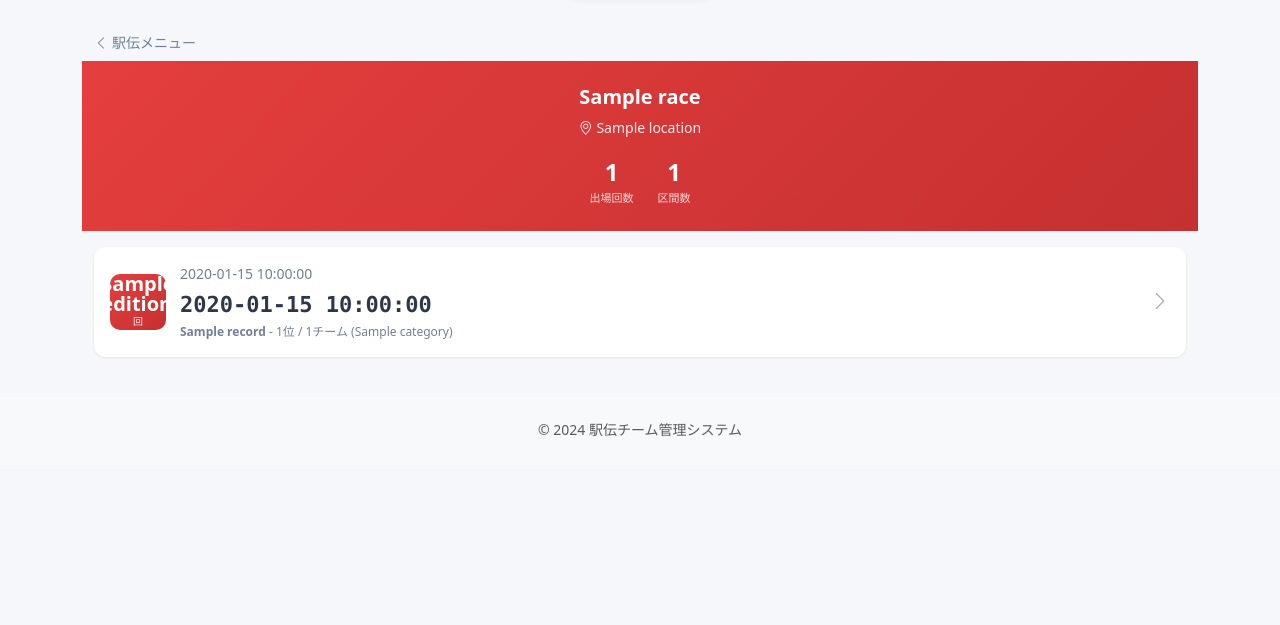
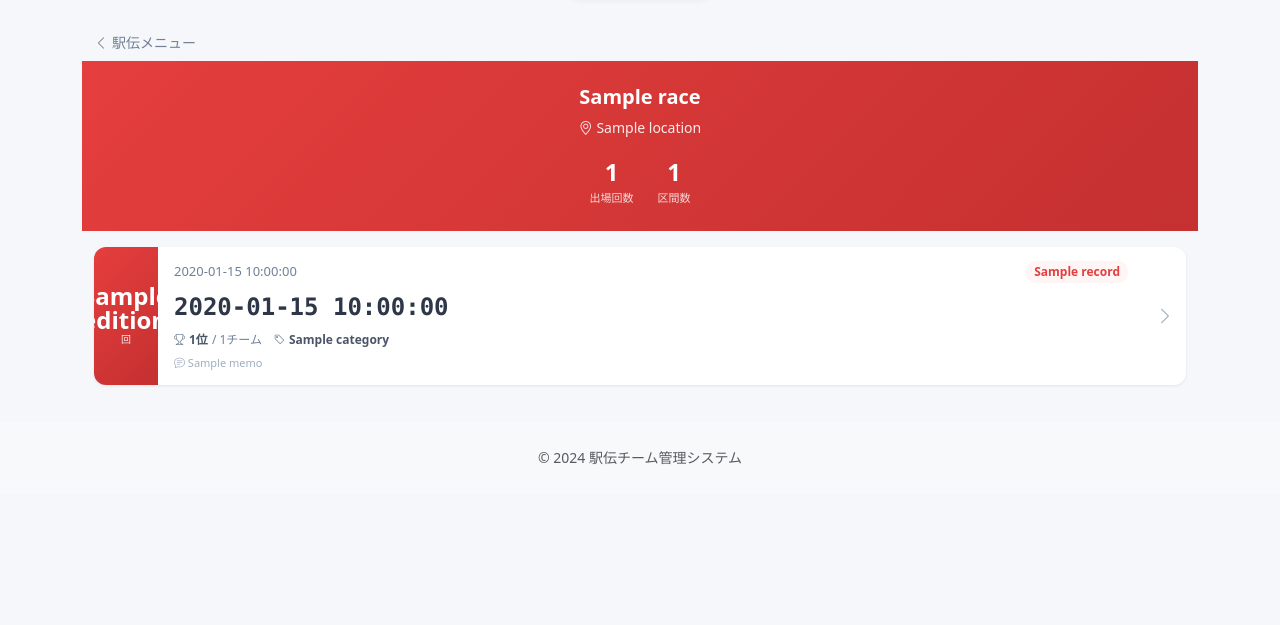
Before and after one commit to kotanono0607/ekiden-app, a Flask app: template templates/ekiden_race_detail.html in a window 1280 px wide. Shown: the part 61-686 px from the top of the page. Run offline with Flask 3, Linux system fonts and the light colour scheme; the template is opened without the code that fills it: most values are stand-ins (such as "Sample title", 1, 10 or a date in 2020).

Commit message:
Enhance ekiden race detail with richer card layout
- Redesign record cards with better visual hierarchy
- Show team_name as badge in top-right corner
- Display rank and category with icons
- Add memo preview at bottom of card
- Improve dark mode support

```diff
--- a/templates/ekiden_race_detail.html
+++ b/templates/ekiden_race_detail.html
@@ -73,15 +73,13 @@
 
     .record-card-inner {
         display: flex;
-        align-items: center;
-        padding: 16px;
+        align-items: stretch;
+        padding: 0;
     }
 
     .record-edition {
-        width: 56px;
-        height: 56px;
+        width: 64px;
         background: linear-gradient(135deg, #e53e3e, #c53030);
-        border-radius: 10px;
         display: flex;
         flex-direction: column;
         align-items: center;
@@ -90,7 +88,7 @@
         flex-shrink: 0;
     }
     .record-edition-num {
-        font-size: 20px;
+        font-size: 24px;
         font-weight: 700;
         line-height: 1;
     }
@@ -99,40 +97,85 @@
         opacity: 0.9;
     }
 
-    .record-info {
+    .record-main {
         flex: 1;
-        margin-left: 14px;
+        padding: 14px 16px;
         min-width: 0;
     }
+    .record-top-row {
+        display: flex;
+        align-items: baseline;
+        justify-content: space-between;
+        margin-bottom: 6px;
+    }
     .record-date {
-        font-size: 14px;
+        font-size: 13px;
         color: #718096;
-        margin-bottom: 4px;
     }
     [data-theme="dark"] .record-date {
         color: var(--text-muted);
     }
+    .record-team-name {
+        font-size: 12px;
+        font-weight: 600;
+        color: #e53e3e;
+        background: #fff5f5;
+        padding: 2px 8px;
+        border-radius: 10px;
+    }
+    [data-theme="dark"] .record-team-name {
+        background: rgba(229, 62, 62, 0.15);
+    }
     .record-time {
-        font-size: 22px;
+        font-size: 24px;
         font-weight: 700;
         font-family: 'SF Mono', 'Consolas', monospace;
         color: #2d3748;
+        margin-bottom: 6px;
     }
     [data-theme="dark"] .record-time {
         color: var(--text-color);
     }
-    .record-meta {
+    .record-stats {
+        display: flex;
+        gap: 12px;
+        flex-wrap: wrap;
+    }
+    .record-stat {
+        display: flex;
+        align-items: center;
+        gap: 4px;
         font-size: 12px;
         color: #718096;
-        margin-top: 2px;
     }
-    [data-theme="dark"] .record-meta {
+    [data-theme="dark"] .record-stat {
         color: var(--text-muted);
+    }
+    .record-stat i {
+        font-size: 11px;
+    }
+    .record-stat-value {
+        font-weight: 600;
+        color: #4a5568;
+    }
+    [data-theme="dark"] .record-stat-value {
+        color: var(--text-color);
+    }
+    .record-memo {
+        font-size: 11px;
+        color: #a0aec0;
+        margin-top: 6px;
+        white-space: nowrap;
+        overflow: hidden;
+        text-overflow: ellipsis;
     }
 
     .record-arrow {
+        display: flex;
+        align-items: center;
+        padding: 0 12px;
         color: #a0aec0;
-        font-size: 20px;
+        font-size: 18px;
     }
 
     .empty-state {
@@ -211,17 +254,38 @@
                 <i class="bi bi-flag-fill" style="font-size: 24px;"></i>
                 {% endif %}
             </div>
-            <div class="record-info">
-                <div class="record-date">{{ record.date }}</div>
-                <div class="record-time">{{ record.total_time }}</div>
-                <div class="record-meta">
-                    {% if record.team_name %}<strong>{{ record.team_name }}</strong> - {% endif %}
-                    {% if record.rank %}{{ record.rank }}位{% endif %}
-                    {% if record.total_teams %} / {{ record.total_teams }}チーム{% endif %}
-                    {% if record.category %} ({{ record.category }}){% endif %}
+            <div class="record-main">
+                <div class="record-top-row">
+                    <div class="record-date">{{ record.date }}</div>
+                    {% if record.team_name %}
+                    <span class="record-team-name">{{ record.team_name }}</span>
+                    {% endif %}
                 </div>
+                <div class="record-time">{{ record.total_time or '-' }}</div>
+                <div class="record-stats">
+                    {% if record.rank %}
+                    <div class="record-stat">
+                        <i class="bi bi-trophy"></i>
+                        <span class="record-stat-value">{{ record.rank }}位</span>
+                        {% if record.total_teams %}/ {{ record.total_teams }}チーム{% endif %}
+                    </div>
+                    {% endif %}
+                    {% if record.category %}
+                    <div class="record-stat">
+                        <i class="bi bi-tag"></i>
+                        <span class="record-stat-value">{{ record.category }}</span>
+                    </div>
+                    {% endif %}
+                </div>
+                {% if record.memo %}
+                <div class="record-memo">
+                    <i class="bi bi-chat-text"></i> {{ record.memo }}
+                </div>
+                {% endif %}
             </div>
-            <i class="bi bi-chevron-right record-arrow"></i>
+            <div class="record-arrow">
+                <i class="bi bi-chevron-right"></i>
+            </div>
         </div>
     </a>
     {% endfor %}
```
